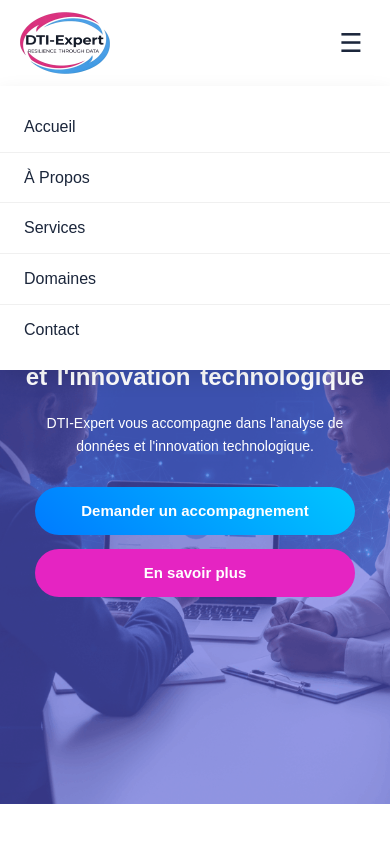
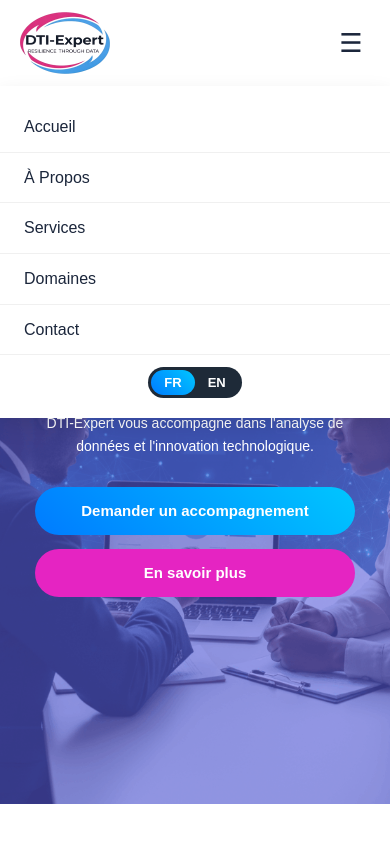
Before and after one commit to dzinzinhedo-del/DT.EXP, a plain HTML site: page index.html in a window 390 px wide. Both pictures are taken after a click on the button "Menu". Shown: the top 844 px of the page. Drawn offline with Linux system fonts and the light colour scheme.

Commit message:
Update index.html

```diff
--- a/index.html
+++ b/index.html
@@ -109,7 +109,7 @@ nav a:hover::after { width: 100%; }
 .about-image:hover img { transform: scale(1.04); }
 .about-content h2 { font-size: clamp(22px,3vw,32px); margin-bottom: 16px; }
 .about-content h3 { margin: 18px 0 8px; color: var(--blue); font-size: 18px; }
-.about-content p  { margin-bottom: 16px; text-align: justify; color: var(--text-mid); }
+.about-content p  { margin-bottom: 16px; text-align: left; color: var(--text-mid); }
 .about-content ul { padding-left: 20px; margin-bottom: 16px; }
 .about-content li { margin-bottom: 6px; color: var(--text-mid); }
 
@@ -202,6 +202,8 @@ footer { background: #111; color: #fff; padding: 40px 8% 20px; }
   nav a:last-child { border-bottom: none; }
   nav.active { display: flex; }
   .header-right { display: none; }
+  .lang-switch-mobile { display: flex; justify-content: center; padding: 12px 24px 4px; }
+  .lang-switch-mobile .lang-switch { display: flex; }
   .hero { min-height: 90vh; padding: 90px 6% 50px; justify-content: center; text-align: center; }
   .hero-text { max-width: 100%; } .hero-text h1 { word-spacing: 4px; }
   .hero-buttons { justify-content: center; flex-direction: column; align-items: center; }
@@ -209,8 +211,8 @@ footer { background: #111; color: #fff; padding: 40px 8% 20px; }
   .about { padding: 60px 6%; } .about-container { flex-direction: column; gap: 30px; } .about-image { width: 100%; }
   .section { padding: 60px 6%; } .cards { grid-template-columns: 1fr; }
   .domaines { padding: 60px 6%; } .domaines-container { grid-template-columns: 1fr 1fr; gap: 16px; }
-  .contact { padding: 60px 6%; } .contact-container { flex-direction: column; gap: 40px; }
-  .contact-info, .contact-form { max-width: 100%; min-width: unset; } .contact-form { padding: 24px 20px; }
+  .contact { padding: 60px 6%; } .contact-container { flex-direction: column; gap: 30px; }
+  .contact-info, .contact-form { max-width: 100%; min-width: unset; width: 100%; } .contact-form { padding: 24px 20px; }
   .row { flex-direction: column; } .row input { width: 100%; }
   .footer-container { flex-direction: column; gap: 24px; }
   .footer-left, .footer-center, .footer-right { min-width: unset; text-align: center; }
@@ -241,6 +243,12 @@ footer { background: #111; color: #fff; padding: 40px 8% 20px; }
     <a href="#services" data-i18n="nav_services">Services</a>
     <a href="#domaines" data-i18n="nav_domains">Domaines</a>
     <a href="#contact"  data-i18n="nav_contact">Contact</a>
+    <div class="lang-switch-mobile">
+      <div class="lang-switch">
+        <button onclick="setLang('fr')" id="btn-fr-m" class="active">FR</button>
+        <button onclick="setLang('en')" id="btn-en-m">EN</button>
+      </div>
+    </div>
   </nav>
 
   <div class="header-right">
@@ -490,6 +498,10 @@ function applyLang(l) {
   });
   document.getElementById("btn-fr").classList.toggle("active", l === "fr");
   document.getElementById("btn-en").classList.toggle("active", l === "en");
+  const mfr = document.getElementById("btn-fr-m");
+  const men = document.getElementById("btn-en-m");
+  if (mfr) mfr.classList.toggle("active", l === "fr");
+  if (men) men.classList.toggle("active", l === "en");
   document.documentElement.lang = l;
   lang = l;
 }
```
